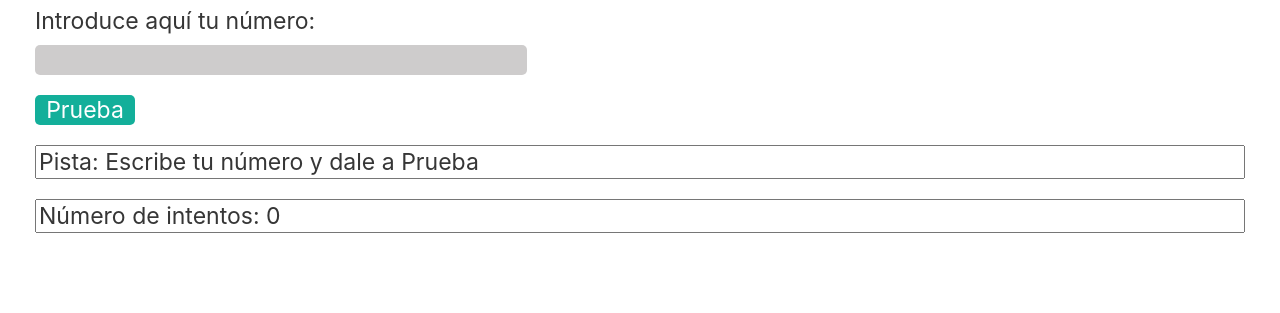
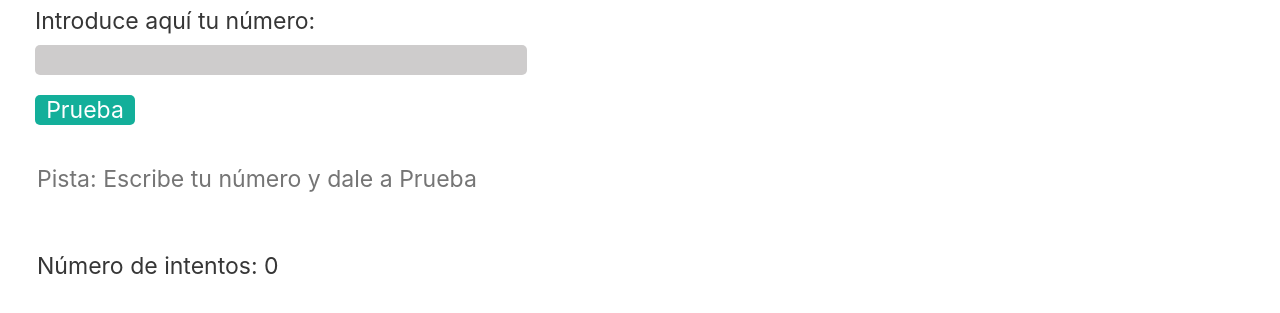
Before and after one commit to Adalab/modulo-2-evaluacion-intermedia-MiriamVF, a website: page docs/index.html in a window 1280 px wide. Shown: the part 59-372 px from the top of the page. Drawn offline with Linux system fonts and the light colour scheme.

Commit message:
run docs

```diff
--- a/docs/assets/js/main.js
+++ b/docs/assets/js/main.js
@@ -1 +1 @@
-"use strict";const userNumber=document.querySelector(".js-userNumber"),button=document.querySelector(".js-button"),clue=document.querySelector(".js-clue"),tryCount=document.querySelector(".js-counter"),randomNumber=getRandomNumber(100);let counterStart=0;function counter(){tryCount.value="Número de intentos: "+(counterStart+=1)}function getRandomNumber(e){return Math.ceil(Math.random()*e)}function numberVerification(){const e=parseInt(userNumber.value);e>100||e<1?(clue.value="El número debe estar entre 1 y 100",console.log("Has seleccionado el número: "+e)):e<randomNumber?(clue.value="Demasiado bajo",console.log("Has seleccionado el número: "+e)):e>randomNumber?(clue.value="Demasiado alto",console.log("Has seleccionado el número: "+e)):e===randomNumber&&(clue.value="Has ganado campeona!!!",console.log("Has seleccionado el número: "+e))}function clickButtonHandler(){numberVerification(),counter()}button.addEventListener("click",clickButtonHandler),console.log("El número es: "+randomNumber);
+"use strict";const userNumber=document.querySelector(".js-userNumber"),button=document.querySelector(".js-button"),clue=document.querySelector(".js-clue"),tryCount=document.querySelector(".js-counter"),randomNumber=getRandomNumber(100),requestPanel=document.querySelector(".js-form");let counterStart=0;function counter(){tryCount.value="Número de intentos: "+(counterStart+=1)}function getRandomNumber(e){return Math.ceil(Math.random()*e)}function numberVerification(){const e=parseInt(userNumber.value);console.log("Has seleccionado el número: "+e),e>100||e<1?clue.value="El número debe estar entre 1 y 100, introduce otro número":e<randomNumber?clue.value="Pista: Demasiado bajo":e>randomNumber?clue.value="Pista: Demasiado alto":e===randomNumber&&(clue.value="Has ganado campeona!!!")}function handleForm(e){e.preventDefault()}function clickButtonHandler(){numberVerification(),counter()}requestPanel.addEventListener("submit",handleForm),button.addEventListener("click",clickButtonHandler),console.log("El número es: "+randomNumber);
--- a/docs/index.html
+++ b/docs/index.html
@@ -19,7 +19,7 @@
       <main>
         <h1 class="title">Adivina el número</h1>
         <section>
-          <form class="form js-body">
+          <form class="form js-form">
             <label for="userNumber" class="subTitle"
               >Introduce aquí tu número:
             </label>
@@ -37,16 +37,17 @@
 
             <label for="pista" class="clue"></label>
             <input
-              class="js-clue"
+              class="input-disabled js-clue"
               type="text"
               id="clue"
-              value="Pista: Escribe tu número y dale a Prueba"
+              placeholder="Pista: Escribe tu número y dale a Prueba"
               name="clue"
+              readonly
             />
 
             <label for="intentos" class="try"></label>
             <input
-              class="js-counter"
+              class="input-disabled js-counter"
               type="text"
               id="intentos"
               name="try"
--- a/src/scss/layout/_page.scss
+++ b/src/scss/layout/_page.scss
@@ -33,4 +33,5 @@
   height: 65px;
   width: 80%;
   border: none;
+  outline: none;
 }
```
Also changed, not shown: docs/assets/css/main.css, 1 other file.
